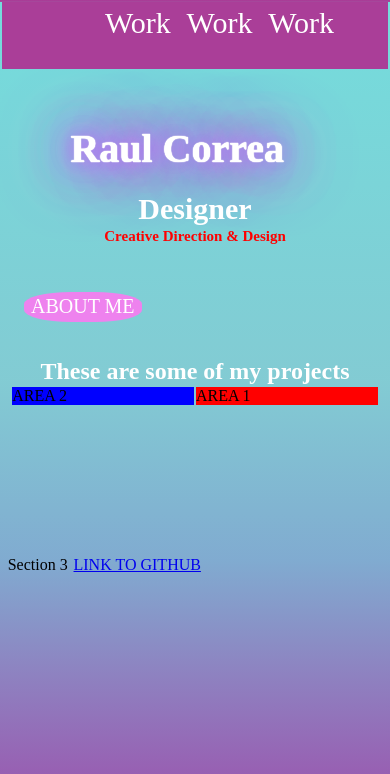
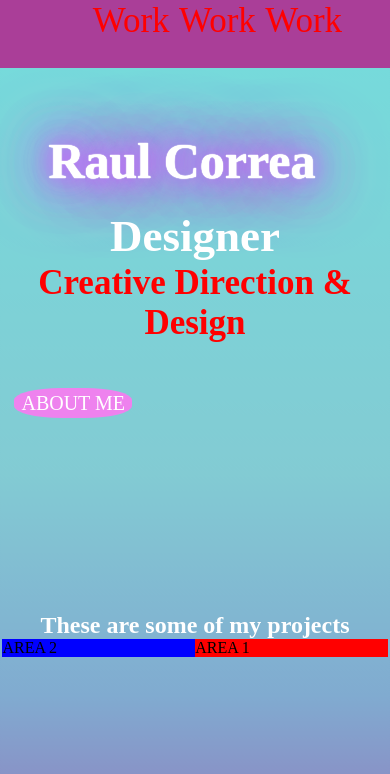
Before and after one commit to Rcorr7/Profile, a plain HTML site: page index.html in a window 390 px wide. Shown: the top 774 px of the page. Drawn offline with Linux system fonts and the light colour scheme.

Commit message:
Updated File

```diff
--- /dev/null
+++ b/css/main.css
@@ -0,0 +1,141 @@
+*{
+    margin: .5%;
+}
+body{
+    background-image: linear-gradient(
+        0deg,
+        hsl(310deg 47% 45%) 0%,
+        hsl(280deg 35% 54%) 27%,
+        hsl(248deg 33% 64%) 37%,
+        hsl(208deg 46% 66%) 47%,
+        hsl(186deg 48% 67%) 64%,
+        hsl(180deg 60% 66%) 100%
+    );
+
+}
+#grid{
+    display: grid;
+    grid-template-rows: 100px 250px 200px 200px 300px;
+    grid-template-areas:
+    "navbar navbar"
+    "welcome-section welcome-section"
+    "area2 area2"
+    "area3 area3"
+    "area4 area4"
+
+    ;
+
+
+}
+
+/* NAV  */
+#navbar{
+    background-color: #AA3E98;
+    height: 8%;
+    grid-area: navbar;
+    position: fixed;
+    top:0;
+    left: 0;
+    right: 0;
+    text-align: center;
+}
+.nav ul li{
+    color: white;
+    display: inline-block;
+    margin-left: 10px;
+    font-size: 30px;
+}
+
+
+/* SECTION 1 */
+#welcome-section{
+    margin: 1%;
+    grid-area: welcome-section;
+    color: white;
+}
+.section1h1{
+    margin-left: 50px;
+    font-size: 20px;
+    text-shadow:
+    0 0 1px #fff,
+    0 0 1px #fff,
+    0 0 1px #fff,
+    0 0 22px rgb(206, 92, 255),
+    0 0 52px rgb(206, 92, 255),
+    0 0 72px rgb(206, 92, 255),
+    0 0 80px rgb(206, 92, 255),
+    0 0 51px rgb(206, 92, 255);
+
+}
+.section1h2{
+    text-align: center;
+    font-size: 20px;
+
+}
+.section1h4{
+    text-align: center;
+    font-size: 15px;
+
+
+}
+/* SECTION 1 BUTTON */
+.section1btn{
+    font-family: cool1;
+    background-color: rgb(238, 130, 238);
+    border: none;
+    color: white;
+    padding: 1% 2%;
+    text-align: center;
+    text-decoration: none;
+    font-size: 20px;
+    transition-duration: 0.4s;
+    cursor: pointer;
+    border-radius: 40%;
+
+}
+.section1btn:hover {
+    background-color: rgb(245, 92, 255 );
+    color: white;
+    box-shadow: 0px 10px 40px 20px rgb(206, 92, 255);
+
+}
+/* SECTION 2 */
+#area2{
+    grid-area: area2;
+
+}
+.section2, h2{
+    color: white;
+    text-align: center;
+}
+
+/* SECTION 2 GRID */
+#project-grid{
+    display: grid;
+    grid-template-areas:
+    "pg-area2 pg-area1"
+    ;
+}
+
+#pg-area1{
+    background-color: red;
+    grid-area: pg-area1;
+}
+#pg-area2{
+    background-color: blue;
+    grid-area: pg-area2;
+
+}
+
+
+
+/* SECTION 3 */
+#area3{
+    grid-area: area3;
+
+}
+#area4{
+    padding-top: 5%;
+    grid-area: area4;
+    text-align: center;
+}
--- a/css/queries.css
+++ b/css/queries.css
@@ -1,146 +1,3 @@
-*{
-    margin: .5%;
-}
-body{
-    background-image: linear-gradient(
-        0deg,
-        hsl(310deg 47% 45%) 0%,
-        hsl(280deg 35% 54%) 27%,
-        hsl(248deg 33% 64%) 37%,
-        hsl(208deg 46% 66%) 47%,
-        hsl(186deg 48% 67%) 64%,
-        hsl(180deg 60% 66%) 100%
-    );
-
-}
-#grid{
-    display: grid;
-    grid-template-rows: 100px 250px 200px 200px 300px;
-    grid-template-areas:
-    "navbar navbar"
-    "welcome-section welcome-section"
-    "area2 area2"
-    "area3 area3"
-    "area4 area4"
-
-    ;
-
-
-}
-
-/* NAV  */
-#navbar{
-    background-color: #AA3E98;
-    height: 8%;
-    grid-area: navbar;
-    position: fixed;
-    top:0;
-    left: 0;
-    right: 0;
-    text-align: center;
-}
-.nav ul li{
-    color: white;
-    display: inline-block;
-    margin-left: 10px;
-    font-size: 30px;
-}
-
-
-/* SECTION 1 */
-#welcome-section{
-    margin: 1%;
-    grid-area: welcome-section;
-    color: white;
-}
-.section1h1{
-    margin-left: 50px;
-    font-size: 20px;
-    text-shadow:
-    0 0 1px #fff,
-    0 0 1px #fff,
-    0 0 1px #fff,
-    0 0 22px rgb(206, 92, 255),
-    0 0 52px rgb(206, 92, 255),
-    0 0 72px rgb(206, 92, 255),
-    0 0 80px rgb(206, 92, 255),
-    0 0 51px rgb(206, 92, 255);
-
-}
-.section1h2{
-    text-align: center;
-    font-size: 20px;
-
-}
-.section1h4{
-    text-align: center;
-    font-size: 15px;
-
-
-}
-/* SECTION 1 BUTTON */
-.section1btn{
-    font-family: cool1;
-    background-color: rgb(238, 130, 238);
-    border: none;
-    color: white;
-    padding: 1% 2%;
-    text-align: center;
-    text-decoration: none;
-    font-size: 20px;
-    transition-duration: 0.4s;
-    cursor: pointer;
-    border-radius: 40%;
-
-}
-.section1btn:hover {
-    background-color: rgb(245, 92, 255 );
-    color: white;
-    box-shadow: 0px 10px 40px 20px rgb(206, 92, 255);
-
-}
-/* SECTION 2 */
-#area2{
-    grid-area: area2;
-
-}
-.section2, h2{
-    color: white;
-    text-align: center;
-}
-
-/* SECTION 2 GRID */
-#project-grid{
-    display: grid;
-    grid-template-areas:
-    "pg-area2 pg-area1"
-    ;
-}
-
-#pg-area1{
-    background-color: red;
-    grid-area: pg-area1;
-}
-#pg-area2{
-    background-color: blue;
-    grid-area: pg-area2;
-
-}
-
-
-
-/* SECTION 3 */
-#area3{
-    grid-area: area3;
-
-}
-#area4{
-    padding-top: 5%;
-    grid-area: area4;
-    text-align: center;
-}
-
-
 
 
 
@@ -150,7 +7,7 @@ body{
 
     #grid{
         display: grid;
-        grid-template-rows: 1000px 550px 400px 200px 300px;
+        grid-template-rows: 100px 450px 400px 200px 300px;
         grid-template-areas:
         "navbar navbar"
         "welcome-section welcome-section"
@@ -185,13 +42,13 @@ body{
    }
    .section1h2{
        text-align: center;
-       font-size: 50px;
+       font-size: 30px;
        color: green;
 
    }
    .section1h4{
        text-align: center;
-       font-size: 45px;
+       font-size: 25px;
        color: green;
 
 
@@ -227,7 +84,7 @@ body{
    @media only screen and (max-width: 600px) {
     #grid{
     display: grid;
-    grid-template-rows: 110px 300px 200px 200px 300px;
+    grid-template-rows: 110px 500px 200px 200px 300px;
     grid-template-areas:
     "navbar navbar"
     "welcome-section welcome-section"
--- a/index.html
+++ b/index.html
@@ -1,156 +1,10 @@
 <!DOCTYPE html>
 <html lang="us">
     <head>
-        <meta charset="utf-8" name="viewport" content="width=device-width">
+        <meta charset="utf-8">
         <title>Interactive resume</title>
+        <link rel="stylesheet" href="css/main.css">
         <link rel="stylesheet" href="css/queries.css">
-        <style>
-    *{
-        margin: .5%;
-    }
-    body{
-        background-image: linear-gradient(
-            0deg,
-            hsl(310deg 47% 45%) 0%,
-            hsl(280deg 35% 54%) 27%,
-            hsl(248deg 33% 64%) 37%,
-            hsl(208deg 46% 66%) 47%,
-            hsl(186deg 48% 67%) 64%,
-            hsl(180deg 60% 66%) 100%
-        );
-
-    }
-    #grid{
-        display: grid;
-        grid-template-rows: 100px 250px 200px 200px 300px;
-        grid-template-areas:
-        "navbar navbar"
-        "welcome-section welcome-section"
-        "area2 area2"
-        "area3 area3"
-        "area4 area4"
-
-        ;
-
-
-    }
-
-    /* NAV  */
-    #navbar{
-        background-color: #AA3E98;
-        height: 8%;
-        grid-area: navbar;
-        position: fixed;
-        top:0;
-        left: 0;
-        right: 0;
-        text-align: center;
-    }
-    .nav ul li{
-        color: white;
-        display: inline-block;
-        margin-left: 10px;
-        font-size: 30px;
-    }
-
-
-    /* SECTION 1 */
-    #welcome-section{
-        margin: 1%;
-        grid-area: welcome-section;
-        color: white;
-    }
-    .section1h1{
-        margin-left: 50px;
-        font-size: 20px;
-        text-shadow:
-        0 0 1px #fff,
-        0 0 1px #fff,
-        0 0 1px #fff,
-        0 0 22px rgb(206, 92, 255),
-        0 0 52px rgb(206, 92, 255),
-        0 0 72px rgb(206, 92, 255),
-        0 0 80px rgb(206, 92, 255),
-        0 0 51px rgb(206, 92, 255);
-
-    }
-    .section1h2{
-        text-align: center;
-        font-size: 20px;
-
-    }
-    .section1h4{
-        text-align: center;
-        font-size: 15px;
-
-
-    }
-    /* SECTION 1 BUTTON */
-    .section1btn{
-        font-family: cool1;
-        background-color: rgb(238, 130, 238);
-        border: none;
-        color: white;
-        padding: 1% 2%;
-        text-align: center;
-        text-decoration: none;
-        font-size: 20px;
-        transition-duration: 0.4s;
-        cursor: pointer;
-        border-radius: 40%;
-
-    }
-    .section1btn:hover {
-        background-color: rgb(245, 92, 255 );
-        color: white;
-        box-shadow: 0px 10px 40px 20px rgb(206, 92, 255);
-
-    }
-    /* SECTION 2 */
-    #area2{
-        grid-area: area2;
-
-    }
-    .section2, h2{
-        color: white;
-        text-align: center;
-    }
-
-    /* SECTION 2 GRID */
-    #project-grid{
-        display: grid;
-        grid-template-areas:
-        "pg-area2 pg-area1"
-        ;
-    }
-
-    #pg-area1{
-        background-color: red;
-        grid-area: pg-area1;
-    }
-    #pg-area2{
-        background-color: blue;
-        grid-area: pg-area2;
-
-    }
-
-
-
-    /* SECTION 3 */
-    #area3{
-        grid-area: area3;
-
-    }
-    #area4{
-        padding-top: 5%;
-        grid-area: area4;
-        text-align: center;
-    }
-
-
-
-
-        </style>
     </head>
     <body>
         <main id="grid">
```
